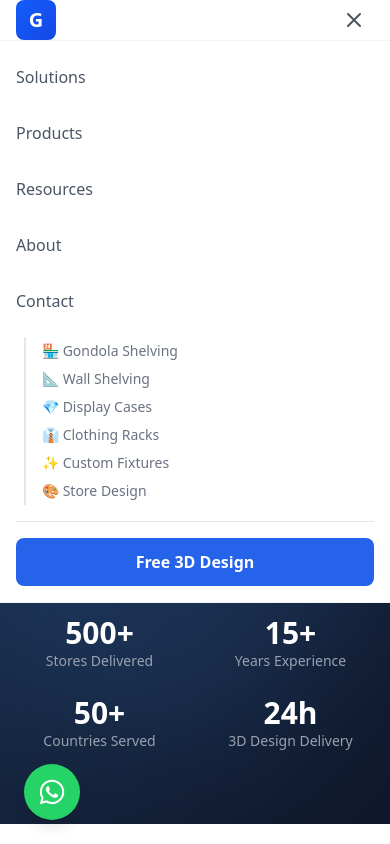
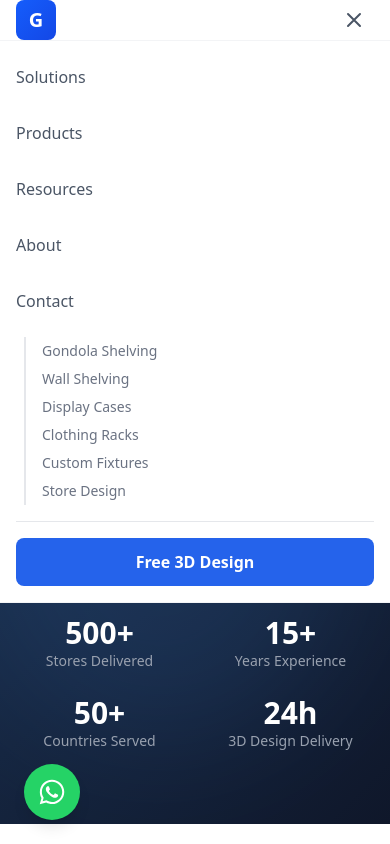
Before and after one commit to Benoy1200/goodok-website, a Next.js app: page / in a window 390 px wide. Both pictures are taken after a click on the button 354 px from the left and 20 px from the top of the page. Shown: the top 844 px of the page. Built offline with nearby package versions, Linux system fonts and the light colour scheme.

Commit message:
refactor: Products dropdown to simple text list, remove grid icons

```diff
--- a/components/layout/Header.tsx
+++ b/components/layout/Header.tsx
@@ -3,14 +3,14 @@
 import Link from "next/link";
 import { useState } from "react";
 
-// Products with images for dropdown (Ujoy style)
+// Products for simple text dropdown
 const productItems = [
-    { name: "Gondola Shelving", href: "/products/gondola-shelving", icon: "🏪" },
-    { name: "Wall Shelving", href: "/products/wall-shelving", icon: "📐" },
-    { name: "Display Cases", href: "/products/display-cases", icon: "💎" },
-    { name: "Clothing Racks", href: "/products/clothing-racks", icon: "👔" },
-    { name: "Custom Fixtures", href: "/products/custom-fixtures", icon: "✨" },
-    { name: "Store Design", href: "/free-3d-design", icon: "🎨" },
+    { name: "Gondola Shelving", href: "/products/gondola-shelving" },
+    { name: "Wall Shelving", href: "/products/wall-shelving" },
+    { name: "Display Cases", href: "/products/display-cases" },
+    { name: "Clothing Racks", href: "/products/clothing-racks" },
+    { name: "Custom Fixtures", href: "/products/custom-fixtures" },
+    { name: "Store Design", href: "/free-3d-design" },
 ];
 
 const navigation = [
@@ -59,32 +59,19 @@ export default function Header() {
                                     </svg>
                                 </Link>
 
-                                {/* Products Dropdown - Ujoy Style Grid */}
+                                {/* Products Dropdown - Simple Text List */}
                                 {productsDropdownOpen && (
-                                    <div className="absolute top-full left-1/2 -translate-x-1/2 pt-4 w-[600px]">
-                                        <div className="bg-white rounded-xl shadow-xl border border-gray-100 p-6">
-                                            <div className="grid grid-cols-3 gap-4">
+                                    <div className="absolute top-full left-0 pt-2 w-48">
+                                        <div className="bg-white rounded-lg shadow-lg border border-gray-100 py-2">
                                             {productItems.map((product) => (
                                                 <Link
                                                     key={product.name}
                                                     href={product.href}
-                                                        className="group block"
+                                                    className="block px-4 py-2 text-gray-700 hover:bg-gray-50 hover:text-blue-600 transition-colors"
                                                 >
-                                                        {/* Image placeholder */}
-                                                        <div className="aspect-[4/3] bg-gradient-to-br from-gray-100 to-gray-50 rounded-lg mb-2 flex items-center justify-center overflow-hidden">
-                                                            <span className="text-4xl group-hover:scale-110 transition-transform">{product.icon}</span>
-                                                        </div>
-                                                        <p className="text-sm font-medium text-center text-gray-700 group-hover:text-blue-600 transition-colors">
                                                     {product.name}
-                                                        </p>
                                                 </Link>
                                             ))}
-                                            </div>
-                                            <div className="mt-4 pt-4 border-t border-gray-100 text-center">
-                                                <Link href="/products" className="text-blue-600 font-medium hover:underline text-sm">
-                                                    View All Products →
-                                                </Link>
-                                            </div>
                                         </div>
                                     </div>
                                 )}
@@ -140,7 +127,7 @@ export default function Header() {
                                     className="text-gray-500 hover:text-blue-600 py-1 text-sm block"
                                     onClick={() => setMobileMenuOpen(false)}
                                 >
-                                    {product.icon} {product.name}
+                                    {product.name}
                                 </Link>
                             ))}
                         </div>
```
Lines whose indentation alone changed are shown as unchanged.
